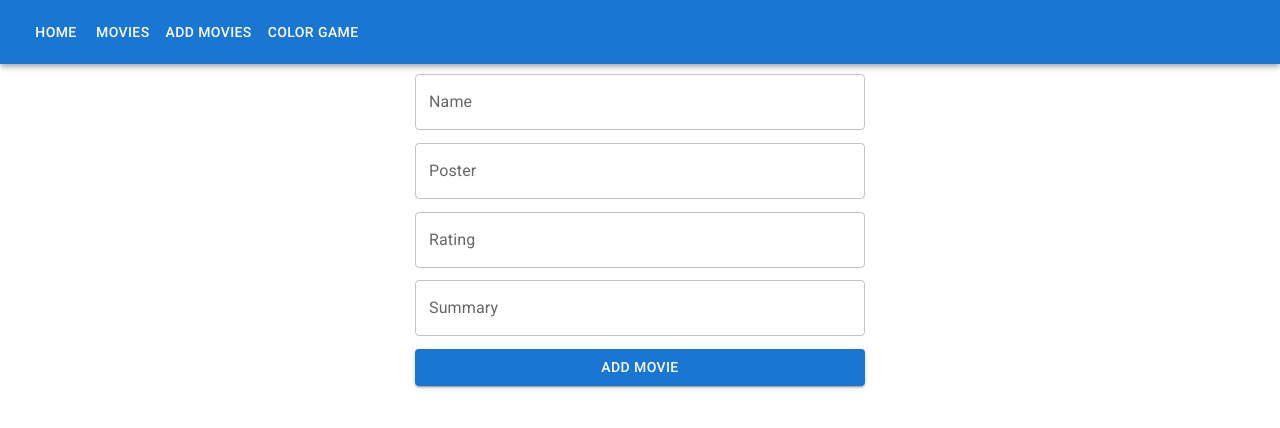
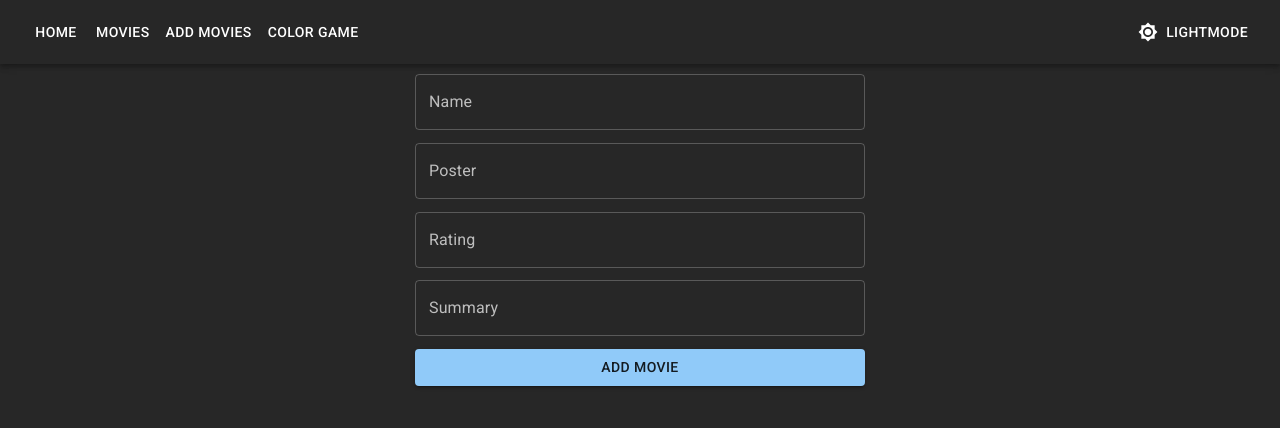
Before and after one commit to subashree3456/subi-app1, a React (Create React App) app: page /movies/add in a window 1280 px wide. Shown: the top 428 px of the page. Built offline with nearby package versions, Linux system fonts and the light colour scheme; no server answers.

Commit message:
NEW COMIT

```diff
--- a/src/App.js
+++ b/src/App.js
@@ -12,7 +12,11 @@ import AddMovie from './AddMovie';
 import AppBar from '@mui/material/AppBar';
 import Toolbar from '@mui/material/Toolbar';
 import Button from '@mui/material/Button';
-
+//import { createTheme, Paper, ThemeProvider } from "@mui/material";
+import { ThemeProvider, createTheme } from '@mui/material/styles';
+import Paper from '@mui/material/Paper';
+import Brightness4Icon from '@mui/icons-material/Brightness4';
+import Brightness7Icon from '@mui/icons-material/Brightness7';
 
 console.log(double(10));
 console.log(double(20));
@@ -43,31 +47,49 @@ function App() {
   ]
   const [movieList, setMovieList] = useState(INITIAL_MOVIE_LIST);
 
+  const [mode , setMode]= useState("dark");
+
+  const themeCtx = createTheme({
+    palette: {
+      mode: mode,
+    },
+  });
+
   const navigate = useNavigate();
 
+  fetch("https://636fd102f957096d513c8489.mockapi.io/newmovies")
+  .then(data => data.json())
+  .then(mvs => console.log(mvs));
+
   return (
+
+    <ThemeProvider theme={themeCtx}>
+         {/* <Paper elevation={4} > */}
+        <Paper elevation={4}
+       sx={{ minHeight: "100vh",
+        borderRadius: 0 }}>
     <div className="App">
-           {/* {names.map(nm => <Welcome name={nm} />)} */}
-      {/*users.map(usr=><Msg name="Sara" pic="https://encrypted-tbn0.gstatic.com/images?q=tbn:ANd9GcS-JXTGHFY17JKveGhEsuP2rz0qxFMoKb6eHg&usqp=CAU" */}
-      {/* {users.map(usr => <Msg name={usr.name} pic={usr.pic} />)} */}
-      {/* component calling */}
-
       <AppBar position="static">
         <Toolbar>
           <Button color="inherit" onClick={()=> navigate("/")}>Home</Button>
           <Button color="inherit" onClick={()=> navigate("/movies")}>Movies</Button>
           <Button color="inherit" onClick={()=> navigate("/movies/add")}>Add Movies</Button>
-          <Button color="inherit" onClick={()=> navigate("/color-game")}>Color Game</Button>
+          <Button
+          // sx={{
+          //   marginLeft :"auto",
+          // }}
+          color="inherit" onClick={()=> navigate("/color-game")}>Color Game</Button>
+          <Button
+          sx={{
+            marginLeft :"auto",
+          }}
+          startIcon={(mode=== "dark" ? <Brightness7Icon /> : <Brightness4Icon/>)}
+          color="inherit" onClick={()=> setMode( mode=== "light"? "dark": "light")}>
+           {mode=== "light"? "dark": "light"}
+           mode
+            </Button>
         </Toolbar>
       </AppBar>
-
-      {/* <ul>
-        <li><Link to="/">Home</Link></li>
-        <li><a href="/movies">Movies with Anchor</a></li>
-        <li><Link to="/movies">Movies</Link></li>
-        <li><Link to="/movies/add">Add Movies</Link></li>
-        <li><Link to="/color-game">Color game</Link></li>
-      </ul> */}
   <Routes>
         <Route path="/" element={<Home />} />
         <Route path="/films" element={<Navigate replace to="/movies"/>} />
@@ -76,9 +98,9 @@ function App() {
         <Route path="/color-game" element={<AddColor />} />
         <Route path="*" element={<NotFound />} />
       </Routes>
-      {/* <MovieList movieList={movieList} setMovieList={setMovieList} /> */}
-      {/* <AddColor /> */}
-    </div>
+      </div>
+    </Paper>
+    </ThemeProvider>
   );
 }
 
@@ -103,3 +125,5 @@ function NotFound(){
 }
 
 export default App; // default export
+
+{/* <Button color="inherit" onClick={()=> setMode("dark")}>Light Mode</Button> */}
--- a/src/Counter.js
+++ b/src/Counter.js
@@ -1,4 +1,4 @@
-import { useState } from "react";
+import { useEffect, useState } from "react";
 import IconButton from '@mui/material/IconButton';
 import Badge from '@mui/material/Badge';
 
@@ -8,6 +8,24 @@ export function Counter() {
     const [disLike, setDisLike] = useState(0);
     const incrementLike = () => setLike(like + 1);
     const incrementDisLike = () => setDisLike(disLike + 1);
+
+
+    // without dependency array
+// useEffect(() =>
+// {
+// console.log("Like Value is Updated" , like);
+// });
+// with dependency array
+// useEffect(() =>
+// {
+// console.log("Like Value is Updated" , like);
+// } , [like]);
+
+useEffect(() =>
+{
+console.log("Like Value is Updated" , like);
+} , [like , disLike]);
+
     return (
         <div>
             <Badge badgeContent={like} color="primary">
```
